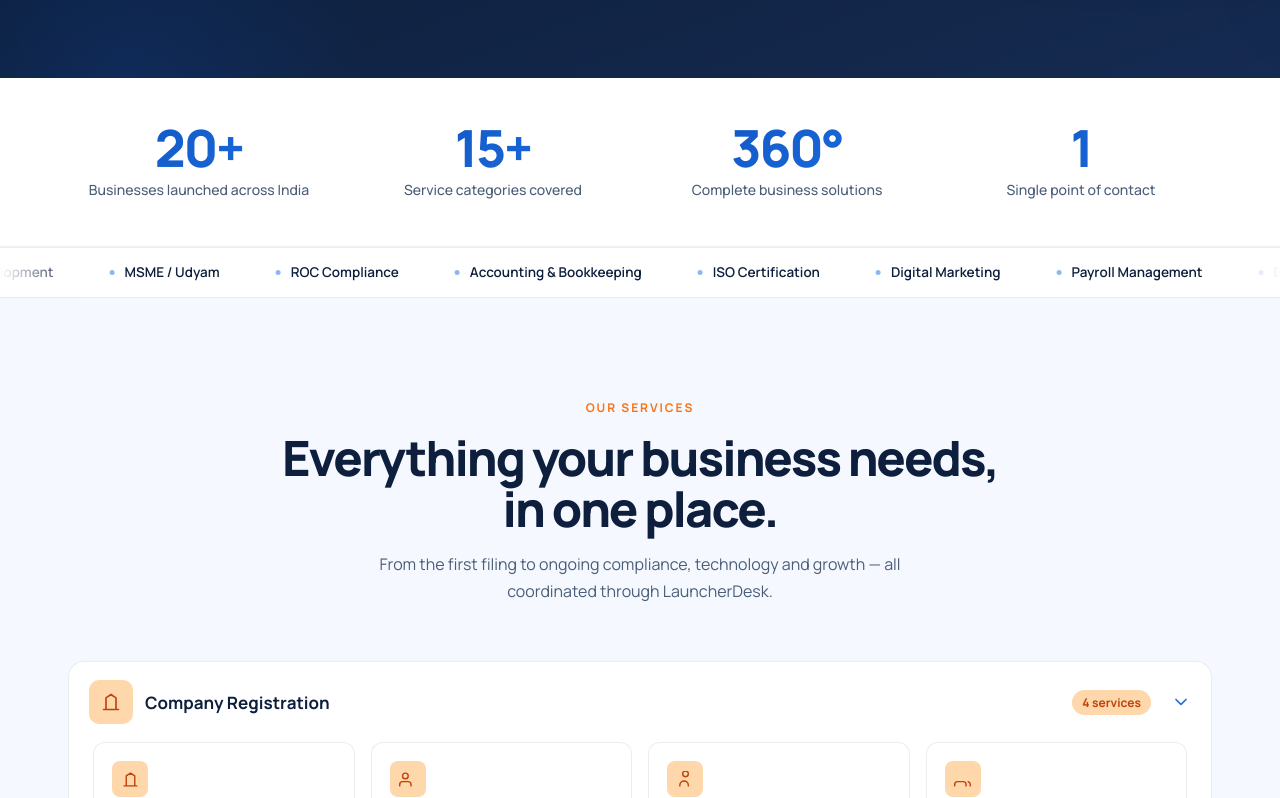
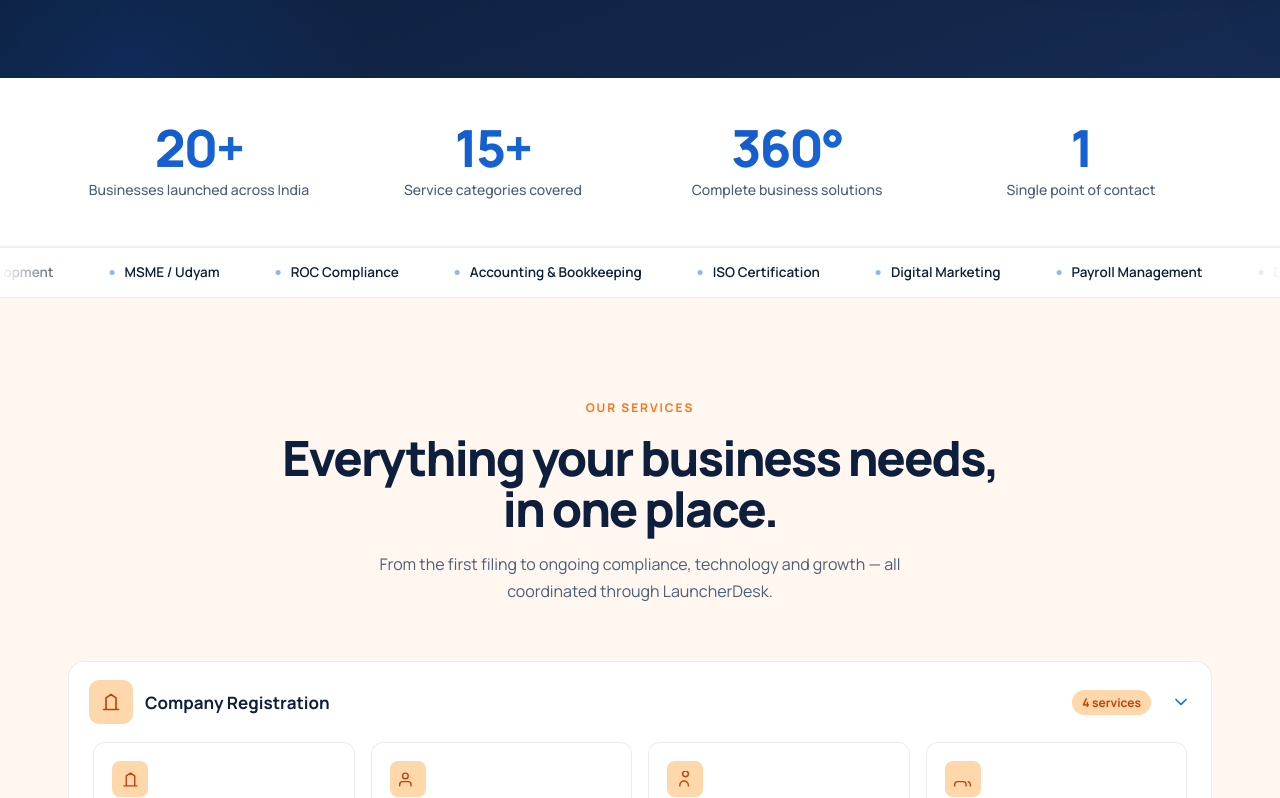
Before and after one commit to moqsoodahmed-pixel/LauncherDesk-frontend, a React (Vite) app: page / in a window 1280 px wide. Shown: the part 823-1621 px from the top of the page. Built offline with nearby package versions, Linux system fonts and the light colour scheme.

Commit message:
updated the css file

```diff
--- a/src/assets/launcherdesk.css
+++ b/src/assets/launcherdesk.css
@@ -3,7 +3,39 @@
    ============================================================ */
 :root{
   /* ── Backgrounds ── */
-  --bg:#F5F8FF; --bg-2:#EBF1FF; --bg-warm:#F9FAFB; --card:#FFFFFF;
+  --bg:#FAFBFF; --bg-2:#EEF2FF; --bg-warm:#FFF9F5; --card:#FFFFFF;
+
+  /* ── Section accent palette ── */
+  /* Warm orange */
+  --sec-orange-bg:#FFF7F0;
+  --sec-orange-border:#FFD8B5;
+  --sec-orange-accent:#F97316;
+  --sec-orange-light:#FED7AA;
+  /* Emerald teal */
+  --sec-teal-bg:#EDFFF8;
+  --sec-teal-border:#A7F3D0;
+  --sec-teal-accent:#059669;
+  --sec-teal-light:#D1FAE5;
+  /* Purple */
+  --sec-purple-bg:#F5F0FF;
+  --sec-purple-border:#DDD6FE;
+  --sec-purple-accent:#7C3AED;
+  --sec-purple-light:#EDE9FE;
+  /* Amber */
+  --sec-amber-bg:#FFFBEB;
+  --sec-amber-border:#FDE68A;
+  --sec-amber-accent:#D97706;
+  --sec-amber-light:#FEF3C7;
+  /* Rose */
+  --sec-rose-bg:#FFF1F2;
+  --sec-rose-border:#FECDD3;
+  --sec-rose-accent:#E11D48;
+  --sec-rose-light:#FFE4E6;
+  /* Sky */
+  --sec-sky-bg:#F0F9FF;
+  --sec-sky-border:#BAE6FD;
+  --sec-sky-accent:#0284C7;
+  --sec-sky-light:#E0F2FE;
 
   /* ── Brand Blues ── */
   --navy:#0D1F3C; --navy-2:#162B52; --navy-3:#1D3664;
```
